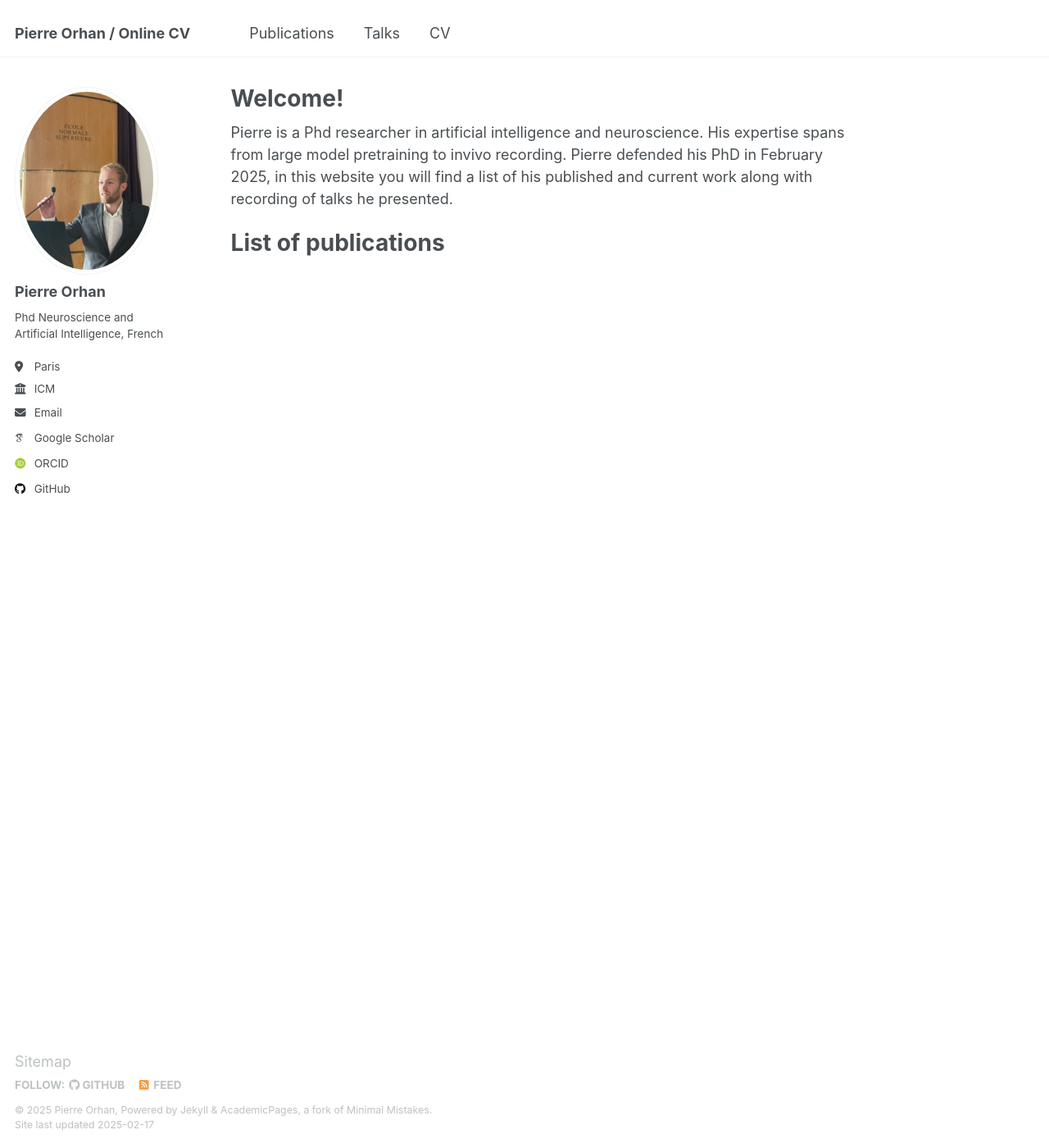
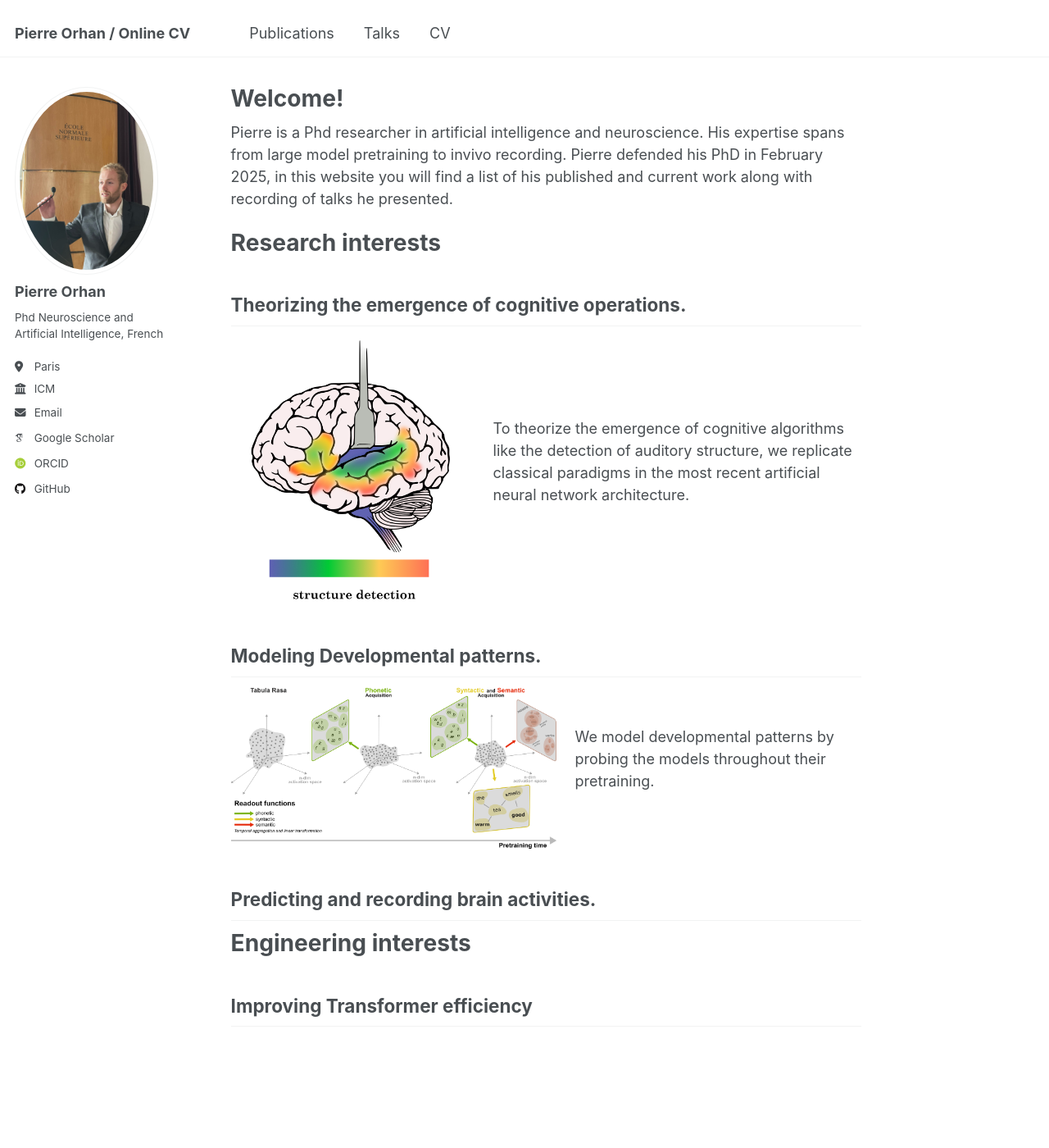
Before and after one commit to PierreOrhan/PierreOrhan, a Jekyll site: the page built from _pages/about.md, in a window 1280 px wide and 1400 px high. Shown: the whole window at 82% size. Built offline with Jekyll 4.4.1, drawn with Linux system fonts in a browser that asks for light colours; some web fonts are replaced.

Commit message:
welcome page

```diff
--- a/_pages/about.md
+++ b/_pages/about.md
@@ -11,5 +11,32 @@ Pierre is a Phd researcher in artificial intelligence and neuroscience. His expe
 Pierre defended his PhD in February 2025, in this website you will find a list of his published and current work along with recording of talks he presented.
 
 
-List of publications
+Research interests
 ======
+
+## Theorizing the emergence of cognitive operations.
+
+<div style="display: flex; align-items: center;">
+    <img src="/images/structureDetection.png" alt="Description of image" style="margin-right: 20px; width: 300px; height: auto;">
+    <div>
+        <p>To theorize the emergence of cognitive algorithms like the detection of auditory structure, we replicate classical paradigms in the most recent artificial neural network architecture. </p>
+    </div>
+</div>
+
+## Modeling Developmental patterns.
+
+<div style="display: flex; align-items: center;">
+    <img src="/images/protocolLinguisticStruct.png" alt="Description of image" style="margin-right: 20px; width: 400px; height: auto;">
+    <div>
+        <p>We model developmental patterns by probing the models throughout their pretraining. </p>
+    </div>
+</div>
+
+
+## Predicting and recording brain activities.
+
+
+Engineering interests
+======
+
+## Improving Transformer efficiency
```
Also changed, not shown: images/protocolLinguisticStruct.png (added), images/sketchNonPrimary.png (added), images/structureDetection.png (added).
